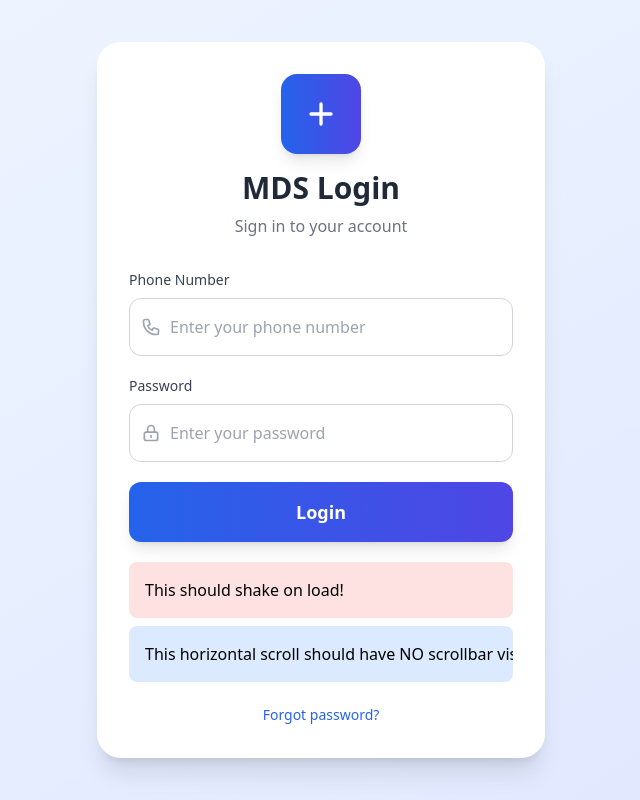
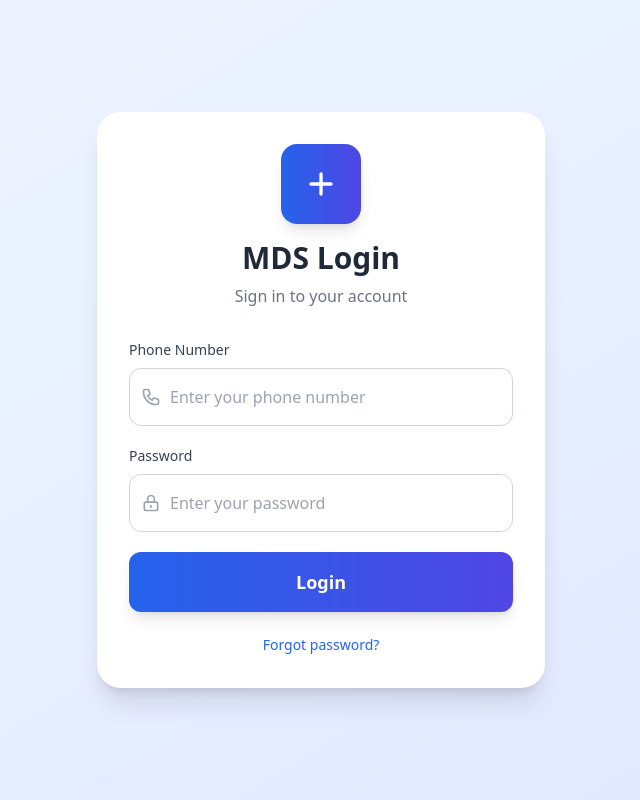
Before and after one commit to Dhiraj73Ray/Milk-Delivery-System, a React (Vite) app in the folder Frontend/: page / in a window 1280 px wide. Shown: the whole page, without its empty margins (319-959 px from the left). Built offline with nearby package versions, Linux system fonts and the light colour scheme.

Commit message:
add tailwind css in login page

```diff
--- a/Frontend/src/pages/LoginPage.jsx
+++ b/Frontend/src/pages/LoginPage.jsx
@@ -1,4 +1,4 @@
-import { useState } from "react"
+import { useState, useEffect } from "react"
 import { useNavigate } from "react-router-dom"
 import { useAuth } from "../context/AuthContext"
 import api from "../api"
@@ -11,6 +11,19 @@ function LoginPage() {
 
   const { login } = useAuth()
   const navigate = useNavigate()
+
+
+
+  // Add this useEffect
+useEffect(() => {
+  if (error) {
+    const timer = setTimeout(() => {
+      setError(null);
+    }, 5000); // Error disappears after 5 seconds
+
+    return () => clearTimeout(timer);
+  }
+}, [error]);
 
   async function handleLogin() {
     if (!phone || !password) {
@@ -110,7 +123,7 @@ function LoginPage() {
 
             {/* Error Message */}
             {error && (
-              <div className="bg-red-50 border border-red-200 text-red-600 px-4 py-3 rounded-xl flex items-center gap-2">
+              <div className="bg-red-50 border border-red-200 text-red-600 px-4 py-3 rounded-xl flex items-center gap-2 animate-shake">
                 <svg className="h-5 w-5 flex-shrink-0" fill="none" stroke="currentColor" viewBox="0 0 24 24">
                   <path strokeLinecap="round" strokeLinejoin="round" strokeWidth={2} d="M12 8v4m0 4h.01M21 12a9 9 0 11-18 0 9 9 0 0118 0z" />
                 </svg>
@@ -136,14 +149,7 @@ function LoginPage() {
                 "Login"
               )}
             </button>
-              <div className="mb-4">
-  <div className="bg-red-100 p-4 rounded-lg mb-2 animate-shake">
-    This should shake on load!
-  </div>
-  <div className="bg-blue-100 p-4 rounded-lg overflow-x-auto scrollbar-hide">
-    <div className="w-[500px]">This horizontal scroll should have NO scrollbar visible!</div>
-  </div>
-</div>
+
             {/* Forgot Password - optional */}
             <div className="text-center">
               <button className="text-sm text-blue-600 hover:text-blue-700">
```
